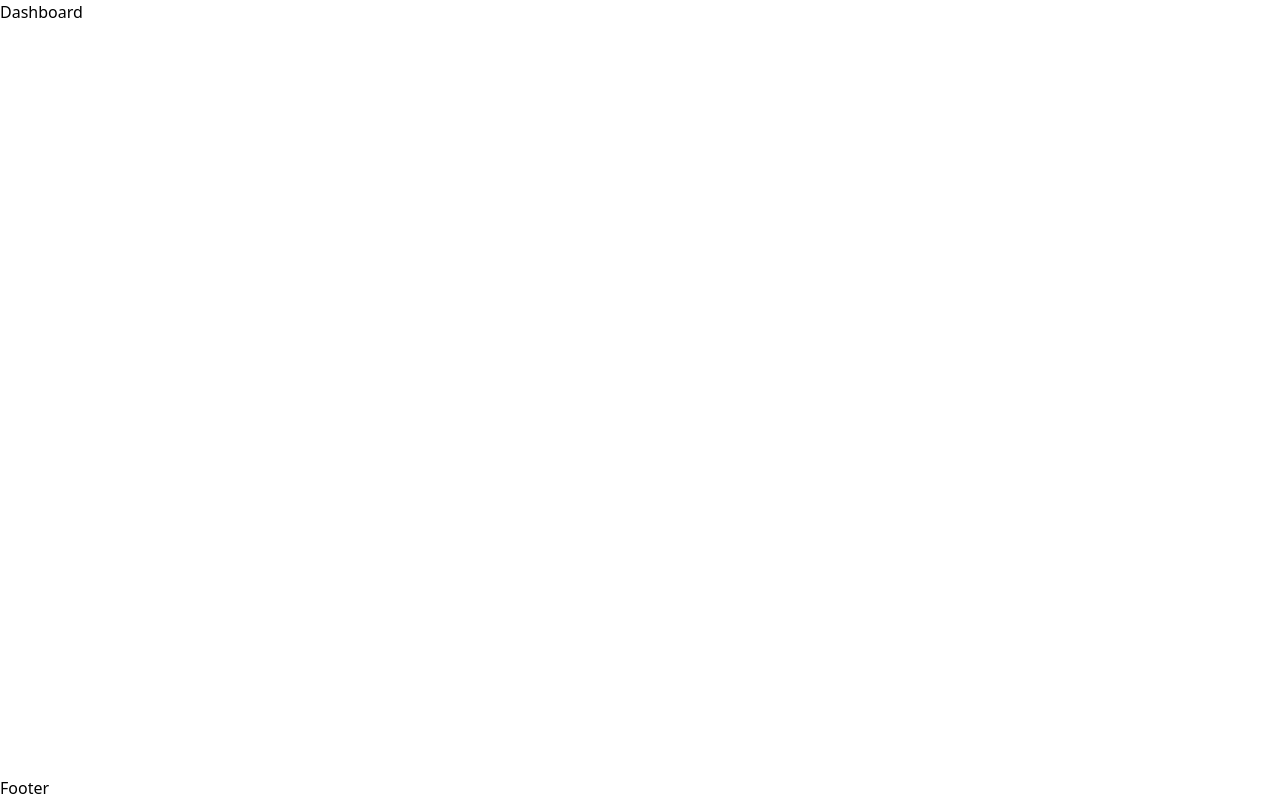
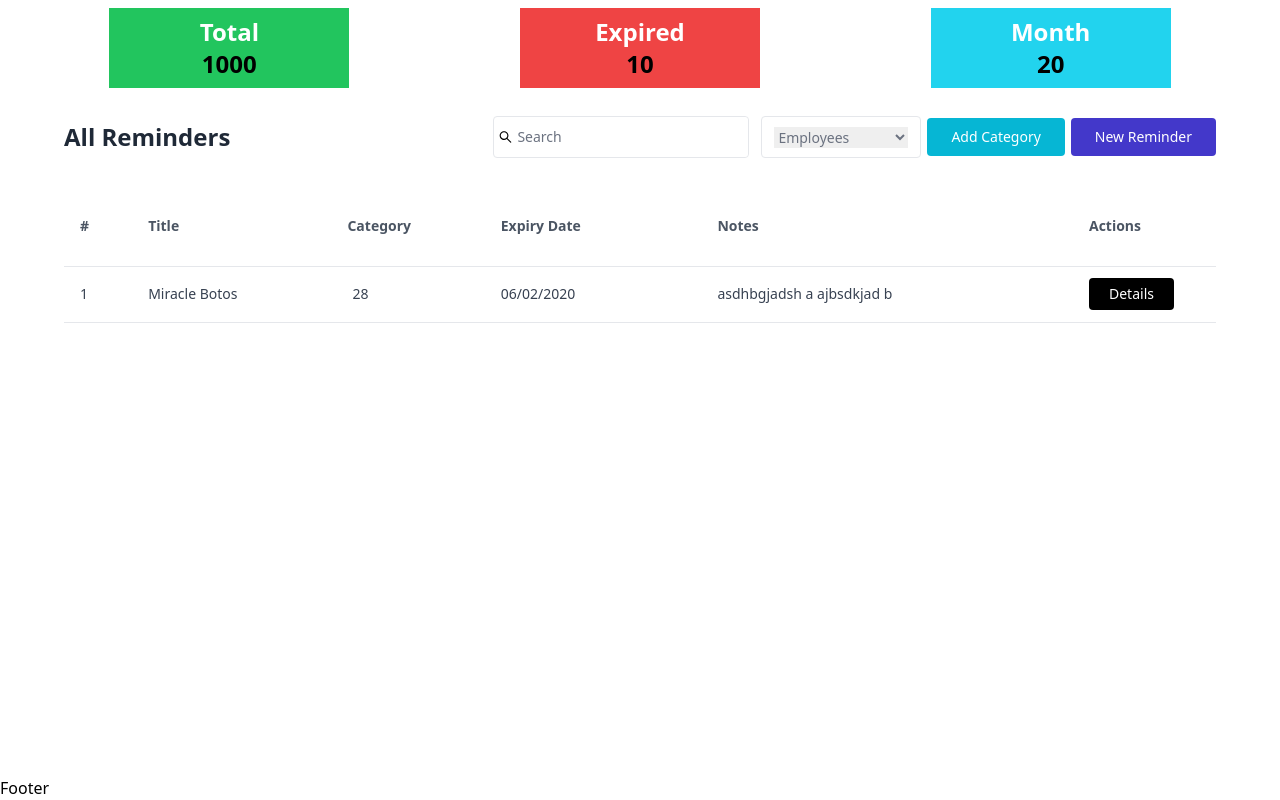
Before and after one commit to mayurkanade44/Mern-Reminder, a React (Vite) app in the folder client/: page /dashboard in a window 1280 px wide. Built offline with nearby package versions, Linux system fonts and the light colour scheme.

Commit message:
dashboard page layout

```diff
--- a/client/package.json
+++ b/client/package.json
@@ -12,6 +12,7 @@
   "dependencies": {
     "react": "^18.2.0",
     "react-dom": "^18.2.0",
+    "react-icons": "^4.10.1",
     "react-router-dom": "^6.14.0"
   },
   "devDependencies": {
--- a/client/src/pages/Dashboard.jsx
+++ b/client/src/pages/Dashboard.jsx
@@ -1,6 +1,101 @@
+import { useState } from "react";
+import { AiOutlineSearch } from "react-icons/ai";
+
 const Dashboard = () => {
+  const [show, setShow] = useState(null);
   return (
-    <div>Dashboard</div>
-  )
-}
-export default Dashboard
+    <div className="px-6 my-2 w-full">
+      <div className="flex justify-around">
+        <div className="h-20 w-60 bg-green-500 flex flex-col items-center justify-center">
+          <h4 className="text-2xl font-bold text-white">Total</h4>
+          <h4 className="text-2xl font-semibold text-black">1000</h4>
+        </div>
+        <div className="h-20 w-60 bg-red-500 flex flex-col items-center justify-center">
+          <h4 className="text-2xl font-bold text-white">Expired</h4>
+          <h4 className="text-2xl font-semibold text-black">10</h4>
+        </div>
+        <div className="h-20 w-60 bg-cyan-400 flex flex-col items-center justify-center">
+          <h4 className="text-2xl font-bold text-white">Month</h4>
+          <h4 className="text-2xl font-semibold text-black">20</h4>
+        </div>
+      </div>
+      <div className="md:px-10 py-4 md:py-7">
+        <div className="lg:flex items-center justify-between">
+          <p className="text-base sm:text-lg md:text-xl lg:text-2xl font-bold leading-normal text-gray-800">
+            All Reminders
+          </p>
+          <div className="md:flex items-center mt-6 lg:mt-0">
+            <div className="flex items-center">
+              <div className="flex items-center pl-1 bg-white border w-64 rounded border-gray-200">
+                <AiOutlineSearch />
+                <input
+                  type="text"
+                  className="py-1 md:py-2.5 pl-1 w-full focus:outline-none text-sm rounded text-gray-600 placeholder-gray-500"
+                  placeholder="Search"
+                />
+              </div>
+              <div className="w-40 py-1 md:py-2 px-3 bg-white lg:ml-3 border rounded border-gray-200">
+                <select className="w-full text-sm leading-3 text-gray-500 focus:outline-none">
+                  <option>Employees</option>
+                  <option>Clients</option>
+                  <option>Employees</option>
+                </select>
+              </div>
+            </div>
+            <div className="flex items-end justify-around mt-4 md:mt-0 md:ml-3 lg:ml-0">
+              <button className="inline-flex ml-1.5 items-start justify-start px-6 py-3 bg-cyan-500 hover:bg-cyan-600 focus:outline-none rounded">
+                <p className="text-sm font-medium leading-none text-white">
+                  Add Category
+                </p>
+              </button>
+              <button className="inline-flex ml-1.5 items-start justify-start px-6 py-3 bg-indigo-700 hover:bg-indigo-600 focus:outline-none rounded">
+                <p className="text-sm font-medium leading-none text-white">
+                  New Reminder
+                </p>
+              </button>
+            </div>
+          </div>
+        </div>
+      </div>
+      <div className="bg-white px-4 md:px-8 xl:px-10 overflow-x-auto">
+        <table className="w-full whitespace-nowrap">
+          <thead>
+            <tr className="h-20 w-full text-sm leading-none text-gray-600">
+              <th className="font-bold text-left pl-4">#</th>
+              <th className="font-bold text-left pl-11">Title</th>
+              <th className="font-bold text-left pl-9">Category</th>
+              <th className="font-bold text-left">Expiry Date</th>
+              <th className="font-bold text-left">Notes</th>
+              <th className="font-bold text-left w-32">Actions</th>
+            </tr>
+          </thead>
+          <tbody className="w-full">
+            <tr className="h-14 text-sm leading-none text-gray-700 border-b border-t border-gray-200 bg-white hover:bg-gray-100">
+              <td className="pl-4">1</td>
+              <td className="pl-11">
+                <div className="">Miracle Botos</div>
+              </td>
+              <td>
+                <p className="mr-16 pl-10">28</p>
+              </td>
+              <td>
+                <p className="mr-16">06/02/2020</p>
+              </td>
+              <td>
+                <p className="mr-16">asdhbgjadsh a ajbsdkjad b</p>
+              </td>
+              <td>
+                <div className="flex items-center">
+                  <button className="bg-black mr-3 py-2.5 px-5 rounded text-sm leading-3 text-white focus:outline-none">
+                    Details
+                  </button>
+                </div>
+              </td>
+            </tr>
+          </tbody>
+        </table>
+      </div>
+    </div>
+  );
+};
+export default Dashboard;
```
Also changed, not shown: 1 other file (tests, documents, lock files or other folders).
